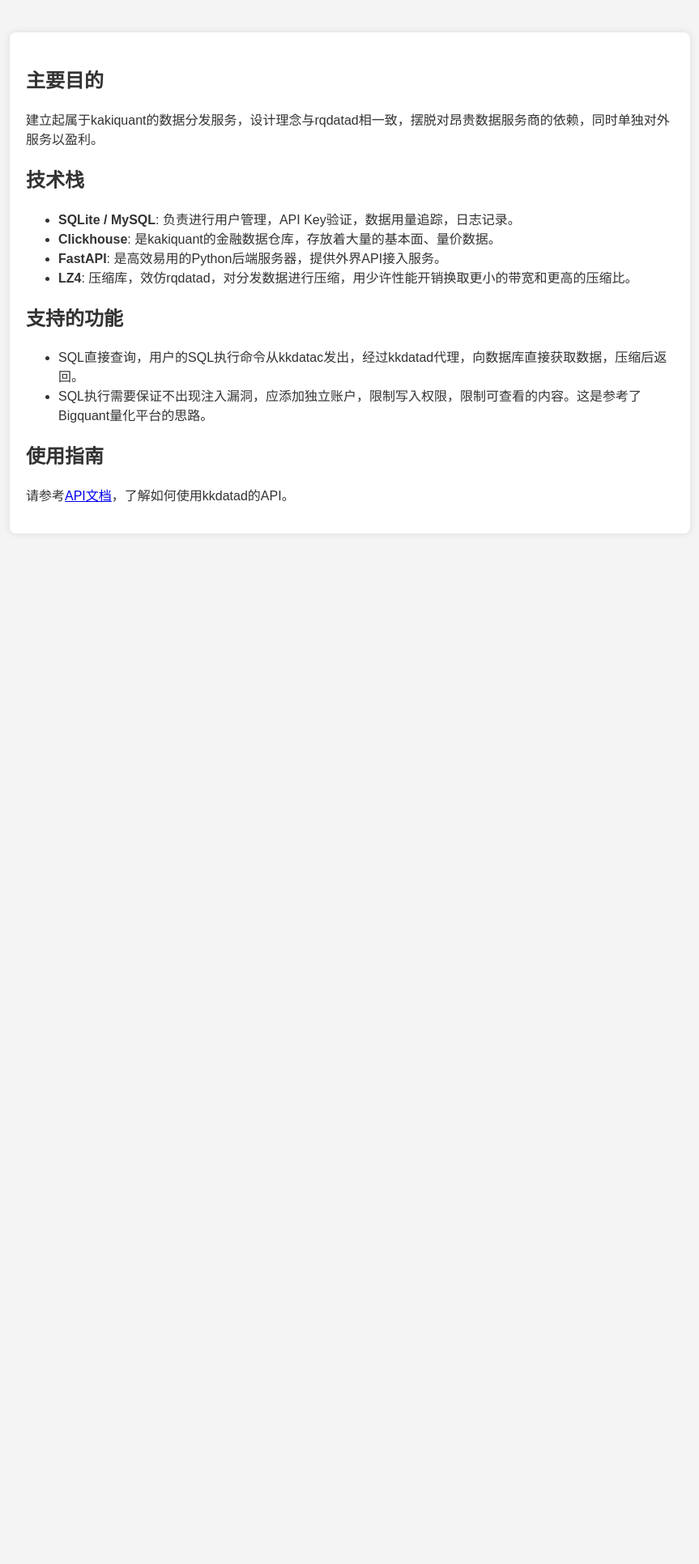
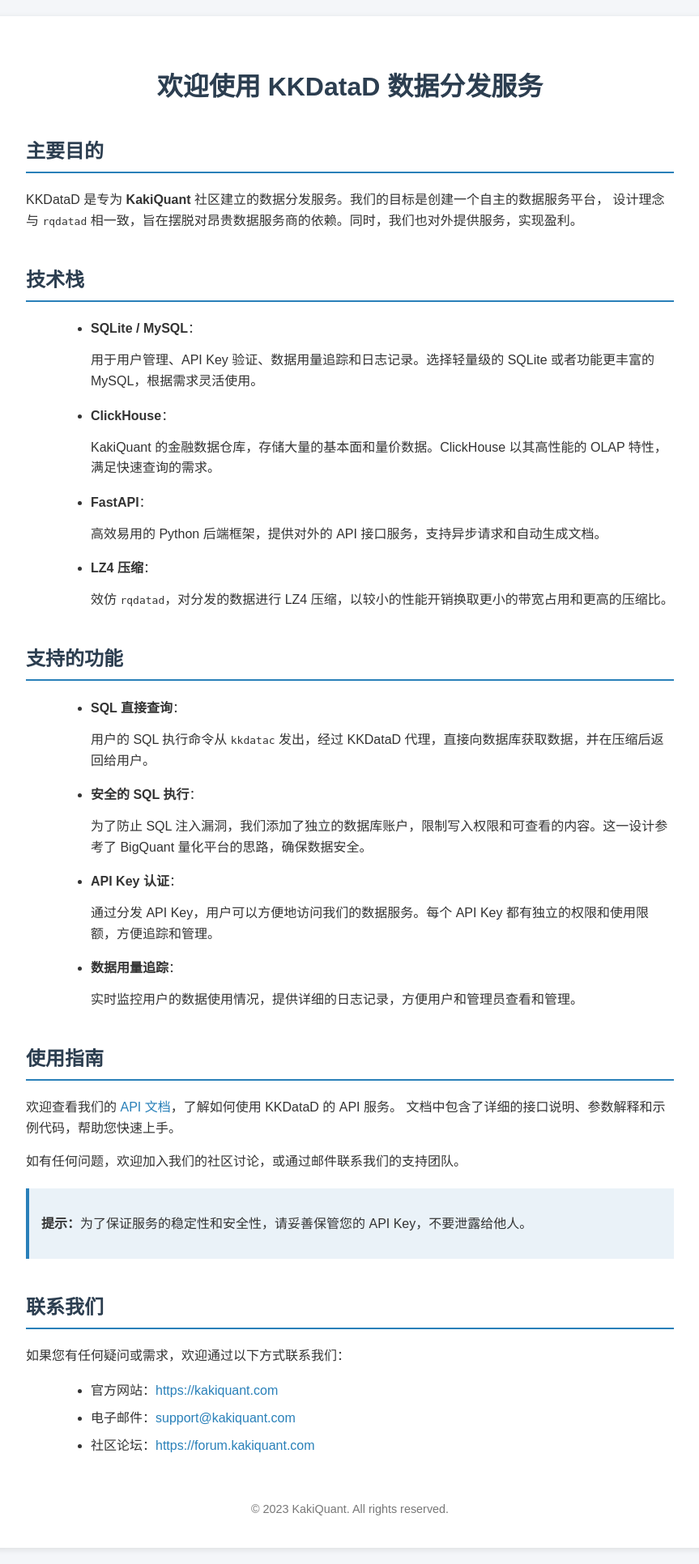
Before and after one commit to KAKIQUANT/kkdatad, a FastAPI app: page / in a window 1280 px wide. Shown: the whole page at 81% size, without its empty margins (208-1071 px from the left). Before the commit the page ends 620 px from the top, so only its background shows below. Run offline with FastAPI, Linux system fonts and the light colour scheme; parts of the project's set-up code (start-up, migrations or seed data) failed here and were passed over.

Commit message:
Update to v0.0.2

```diff
--- a/kkdatad/app.py
+++ b/kkdatad/app.py
@@ -2,11 +2,11 @@
 from fastapi.responses import HTMLResponse
 from fastapi.templating import Jinja2Templates
 from starlette.requests import Request
-from routes.downloader import data_router
-from routes.user import user_router
+from routes.sql import data_router
+from routes.users import user_router
 from kkdatad.database import engine
 import kkdatad.models as models
-
+from kkdatad.routes.api_keys import api_keys_router
 app = FastAPI()
 models.Base.metadata.create_all(bind=engine)
 templates = Jinja2Templates(directory="templates")
@@ -16,32 +16,87 @@
 # Include the user registration routes
 app.include_router(user_router)
 
-
+app.include_router(api_keys_router, prefix="/users", tags=["API Keys"])
 @app.get("/", response_class=HTMLResponse)
 async def root(request: Request):
-    intro_html = """
+    content = """
+    <h1>欢迎使用 KKDataD 数据分发服务</h1>
+
     <h2>主要目的</h2>
-    <p>建立起属于kakiquant的数据分发服务，设计理念与rqdatad相一致，摆脱对昂贵数据服务商的依赖，同时单独对外服务以盈利。</p>
+    <p>
+        KKDataD 是专为 <strong>KakiQuant</strong> 社区建立的数据分发服务。我们的目标是创建一个自主的数据服务平台，
+        设计理念与 <code>rqdatad</code> 相一致，旨在摆脱对昂贵数据服务商的依赖。同时，我们也对外提供服务，实现盈利。
+    </p>
 
     <h2>技术栈</h2>
     <ul>
-        <li><strong>SQLite / MySQL</strong>: 负责进行用户管理，API Key验证，数据用量追踪，日志记录。</li>
-        <li><strong>Clickhouse</strong>: 是kakiquant的金融数据仓库，存放着大量的基本面、量价数据。</li>
-        <li><strong>FastAPI</strong>: 是高效易用的Python后端服务器，提供外界API接入服务。</li>
-        <li><strong>LZ4</strong>: 压缩库，效仿rqdatad，对分发数据进行压缩，用少许性能开销换取更小的带宽和更高的压缩比。</li>
+        <li>
+            <strong>SQLite / MySQL</strong>：
+            <p>用于用户管理、API Key 验证、数据用量追踪和日志记录。选择轻量级的 SQLite 或者功能更丰富的 MySQL，根据需求灵活使用。</p>
+        </li>
+        <li>
+            <strong>ClickHouse</strong>：
+            <p>KakiQuant 的金融数据仓库，存储大量的基本面和量价数据。ClickHouse 以其高性能的 OLAP 特性，满足快速查询的需求。</p>
+        </li>
+        <li>
+            <strong>FastAPI</strong>：
+            <p>高效易用的 Python 后端框架，提供对外的 API 接口服务，支持异步请求和自动生成文档。</p>
+        </li>
+        <li>
+            <strong>LZ4 压缩</strong>：
+            <p>效仿 <code>rqdatad</code>，对分发的数据进行 LZ4 压缩，以较小的性能开销换取更小的带宽占用和更高的压缩比。</p>
+        </li>
     </ul>
 
     <h2>支持的功能</h2>
     <ul>
-        <li>SQL直接查询，用户的SQL执行命令从kkdatac发出，经过kkdatad代理，向数据库直接获取数据，压缩后返回。</li>
-        <li>SQL执行需要保证不出现注入漏洞，应添加独立账户，限制写入权限，限制可查看的内容。这是参考了Bigquant量化平台的思路。</li>
+        <li>
+            <strong>SQL 直接查询</strong>：
+            <p>用户的 SQL 执行命令从 <code>kkdatac</code> 发出，经过 KKDataD 代理，直接向数据库获取数据，并在压缩后返回给用户。</p>
+        </li>
+        <li>
+            <strong>安全的 SQL 执行</strong>：
+            <p>为了防止 SQL 注入漏洞，我们添加了独立的数据库账户，限制写入权限和可查看的内容。这一设计参考了 BigQuant 量化平台的思路，确保数据安全。</p>
+        </li>
+        <li>
+            <strong>API Key 认证</strong>：
+            <p>通过分发 API Key，用户可以方便地访问我们的数据服务。每个 API Key 都有独立的权限和使用限额，方便追踪和管理。</p>
+        </li>
+        <li>
+            <strong>数据用量追踪</strong>：
+            <p>实时监控用户的数据使用情况，提供详细的日志记录，方便用户和管理员查看和管理。</p>
+        </li>
     </ul>
 
     <h2>使用指南</h2>
-    <p>请参考<a href="/docs">API文档</a>，了解如何使用kkdatad的API。</p>
+    <p>
+        欢迎查看我们的 <a href="/docs">API 文档</a>，了解如何使用 KKDataD 的 API 服务。
+        文档中包含了详细的接口说明、参数解释和示例代码，帮助您快速上手。
+    </p>
+    <p>
+        如有任何问题，欢迎加入我们的社区讨论，或通过邮件联系我们的支持团队。
+    </p>
+
+    <div class="note">
+        <p><strong>提示：</strong>为了保证服务的稳定性和安全性，请妥善保管您的 API Key，不要泄露给他人。</p>
+    </div>
+
+    <h2>联系我们</h2>
+    <p>
+        如果您有任何疑问或需求，欢迎通过以下方式联系我们：
+    </p>
+    <ul>
+        <li>官方网站：<a href="https://kakiquant.com" target="_blank">https://kakiquant.com</a></li>
+        <li>电子邮件：<a href="mailto:support@kakiquant.com">support@kakiquant.com</a></li>
+        <li>社区论坛：<a href="https://forum.kakiquant.com" target="_blank">https://forum.kakiquant.com</a></li>
+    </ul>
+
+    <div class="footer">
+        &copy; 2023 KakiQuant. All rights reserved.
+    </div>
     """
 
-    return templates.TemplateResponse("intro.html", {"request": request, "content": intro_html})
+    return templates.TemplateResponse("intro.html", {"request": request, "content": content})
 
 if __name__ == "__main__":
     import uvicorn
--- a/kkdatad/templates/intro.html
+++ b/kkdatad/templates/intro.html
@@ -1,37 +1,68 @@
 <!DOCTYPE html>
-<html lang="en">
+<html lang="zh-CN">
 <head>
     <meta charset="UTF-8">
-    <meta name="viewport" content="width=device-width, initial-scale=1.0">
-    <title>Introduction</title>
+    <title>KKDataD 数据分发服务</title>
     <style>
         body {
             font-family: Arial, sans-serif;
-            margin: 40px;
-            background-color: #f4f4f4;
+            margin: 0;
+            padding: 20px;
+            background-color: #f4f6f9;
             color: #333;
         }
-        .content {
-            background-color: #fff;
-            padding: 20px;
-            border-radius: 8px;
-            box-shadow: 0px 0px 10px rgba(0, 0, 0, 0.1);
+        h1, h2 {
+            color: #2c3e50;
+        }
+        h1 {
+            text-align: center;
+            margin-bottom: 40px;
+        }
+        h2 {
+            border-bottom: 2px solid #2980b9;
+            padding-bottom: 10px;
+            margin-top: 40px;
+        }
+        p {
+            line-height: 1.6;
+        }
+        ul {
+            list-style-type: disc;
+            margin-left: 40px;
+        }
+        li {
+            margin-bottom: 10px;
+        }
+        a {
+            color: #2980b9;
+            text-decoration: none;
+        }
+        a:hover {
+            text-decoration: underline;
+        }
+        .container {
             max-width: 800px;
             margin: auto;
+            background-color: #fff;
+            padding: 40px;
+            box-shadow: 0 2px 8px rgba(0,0,0,0.1);
         }
-        h1 {
-            color: #007acc;
+        .note {
+            background-color: #eaf2f8;
+            border-left: 4px solid #2980b9;
+            padding: 15px;
+            margin: 20px 0;
         }
-        pre {
-            background-color: #f4f4f4;
-            padding: 10px;
-            border-radius: 4px;
-            overflow-x: auto;
+        .footer {
+            text-align: center;
+            margin-top: 60px;
+            font-size: 0.9em;
+            color: #777;
         }
     </style>
 </head>
 <body>
-    <div class="content">
+    <div class="container">
         {{ content | safe }}
     </div>
 </body>
--- a/requirements.txt
+++ b/requirements.txt
@@ -16,3 +16,4 @@
 numpy
 pymysql
 sqlglot
+redis
```
Also changed, not shown: kkdatad/auth.py (+109 -10 lines), kkdatad/models.py (+15 -0 lines), kkdatad/routes/api_keys.py (added, +64 -0 lines), kkdatad/routes/user.py (deleted, +0 -71 lines), kkdatad/routes/users.py (added, +135 -0 lines), kkdatad/routes/sql.py (line endings or trailing spaces).
